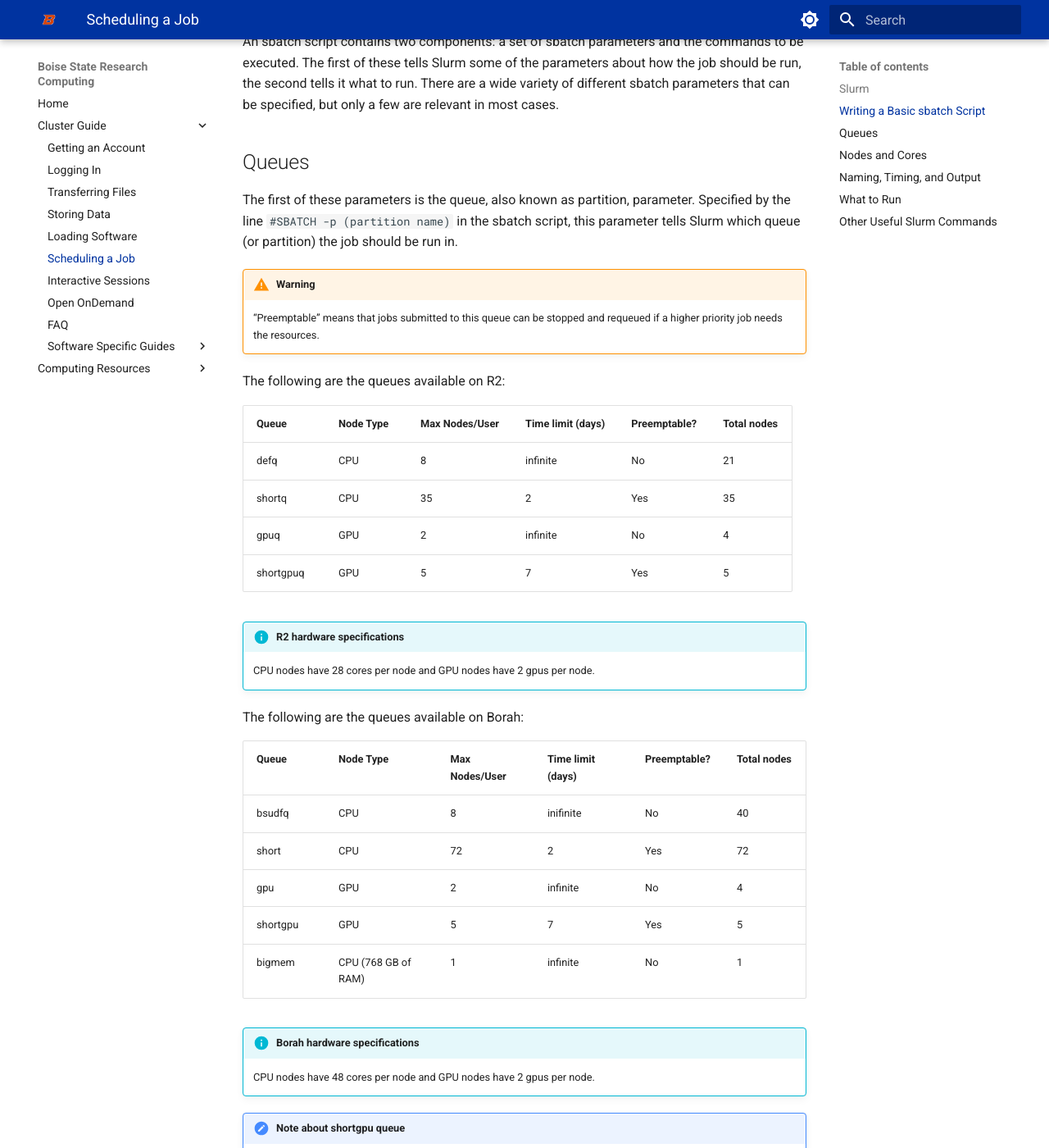
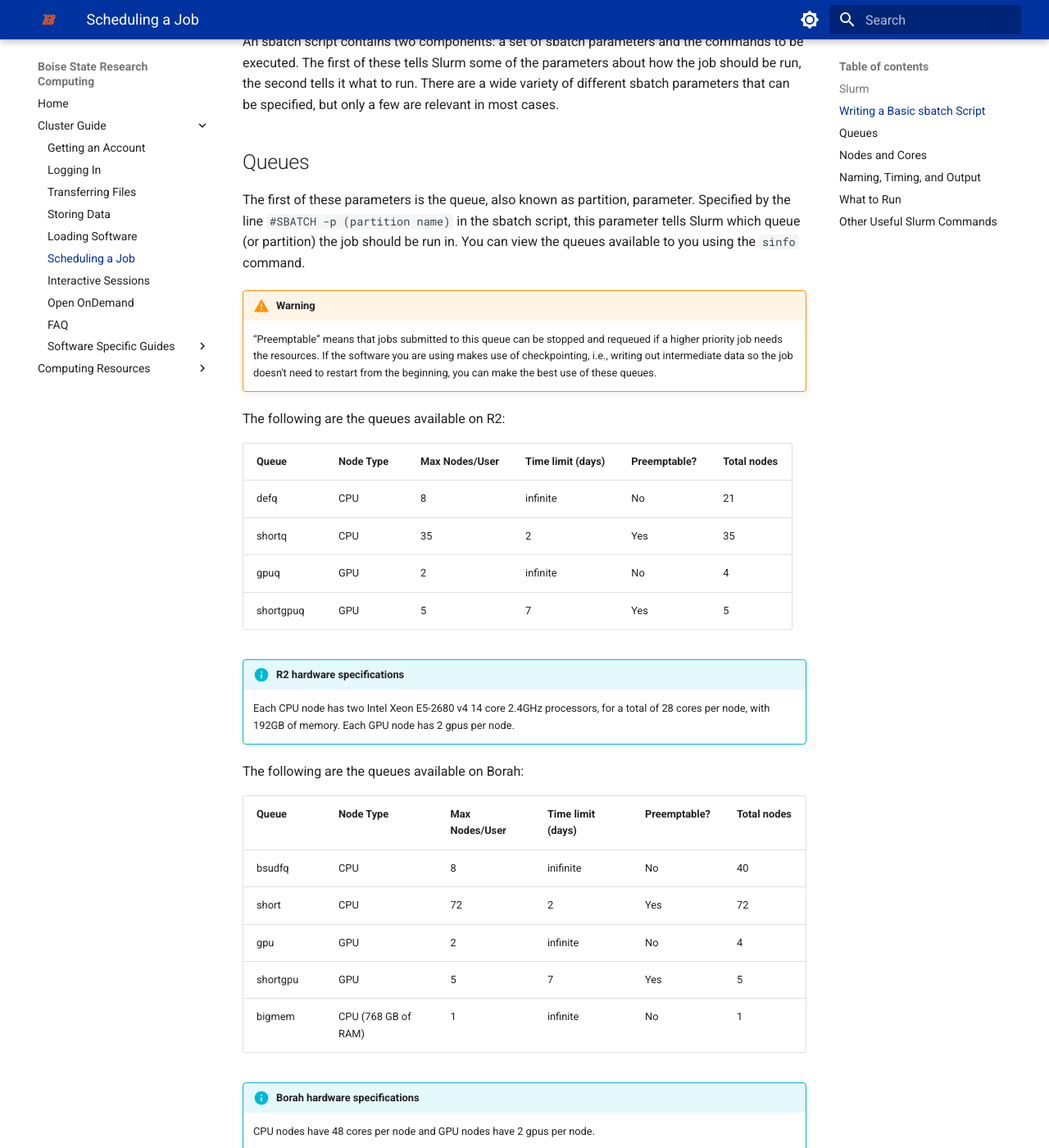
Before and after one commit to bsurc/docs, an MkDocs documentation site: the page built from docs/scheduling.md, in a window 1280 px wide and 1400 px high, scrolled down 674 px. Shown: the whole window at 82% size. Built offline with MkDocs 1.6.1 and Material for MkDocs 9.7.7, drawn with Linux system fonts in a browser that asks for light colours.

Commit message:
Add better specs

```diff
--- a/docs/scheduling.md
+++ b/docs/scheduling.md
@@ -22,10 +22,11 @@ There are a wide variety of different sbatch parameters that can be specified, b
 
 The first of these parameters is the queue, also known as partition, parameter.
 Specified by the line `#SBATCH -p (partition name)` in the sbatch script, this parameter tells Slurm which queue (or partition) the job should be run in.
+You can view the queues available to you using the `sinfo` command.
 
 !!! warning
 
-    “Preemptable” means that jobs submitted to this queue can be stopped and requeued if a higher priority job needs the resources.
+    “Preemptable” means that jobs submitted to this queue can be stopped and requeued if a higher priority job needs the resources. If the software you are using makes use of checkpointing, i.e., writing out intermediate data so the job doesn't need to restart from the beginning, you can make the best use of these queues.
 
 The following are the queues available on R2:
 
@@ -38,7 +39,7 @@ The following are the queues available on R2:
 
 !!! info "R2 hardware specifications"
 
-    CPU nodes have 28 cores per node and GPU nodes have 2 gpus per node.
+    Each CPU node has two Intel Xeon E5-2680 v4 14 core 2.4GHz processors, for a total of 28 cores per node, with 192GB of memory. Each GPU node has 2 gpus per node.
 
 The following are the queues available on Borah:
 
```
